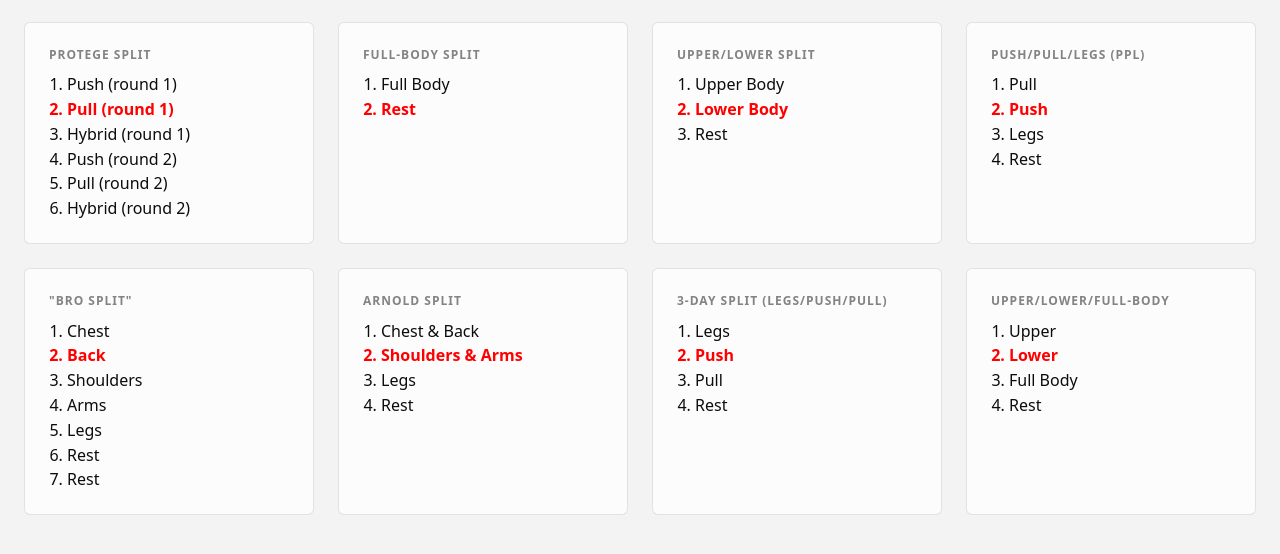
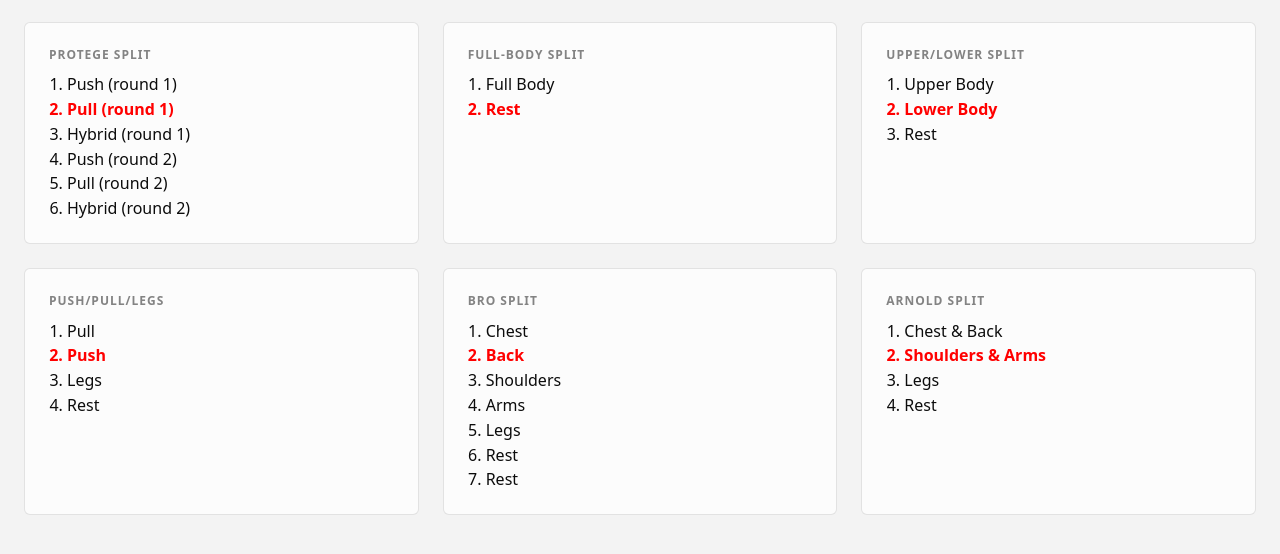
Before and after one commit to robbyklein/what-day-is-it, a plain HTML site: page index.html in a window 1280 px wide. Shown: the part 68-622 px from the top of the page. Drawn offline with Linux system fonts and the light colour scheme.

Commit message:
update splits

```diff
--- a/index.html
+++ b/index.html
@@ -23,7 +23,6 @@
       </div>
 
       <div class="split-section">
-        <!-- Full-Body -->
         <h2 class="split-section__heading">Full-Body Split</h2>
         <ol class="split-section__list">
           <li>Full Body</li>
@@ -32,7 +31,6 @@
       </div>
 
       <div class="split-section">
-        <!-- Upper/Lower -->
         <h2 class="split-section__heading">Upper/Lower Split</h2>
         <ol class="split-section__list">
           <li>Upper Body</li>
@@ -42,8 +40,7 @@
       </div>
 
       <div class="split-section">
-        <!-- Push/Pull/Legs (PPL) -->
-        <h2 class="split-section__heading">Push/Pull/Legs (PPL)</h2>
+        <h2 class="split-section__heading">Push/Pull/Legs</h2>
         <ol class="split-section__list">
           <li>Pull</li>
           <li>Push</li>
@@ -53,8 +50,7 @@
       </div>
 
       <div class="split-section">
-        <!-- "Bro Split" -->
-        <h2 class="split-section__heading">"Bro Split"</h2>
+        <h2 class="split-section__heading">Bro Split</h2>
         <ol class="split-section__list">
           <li>Chest</li>
           <li>Back</li>
@@ -67,7 +63,6 @@
       </div>
 
       <div class="split-section">
-        <!-- Arnold Split -->
         <h2 class="split-section__heading">Arnold Split</h2>
         <ol class="split-section__list">
           <li>Chest &amp; Back</li>
@@ -76,28 +71,6 @@
           <li>Rest</li>
         </ol>
       </div>
-
-      <div class="split-section">
-        <!-- 3-Day (Legs/Push/Pull) -->
-        <h2 class="split-section__heading">3-Day Split (Legs/Push/Pull)</h2>
-        <ol class="split-section__list">
-          <li>Legs</li>
-          <li>Push</li>
-          <li>Pull</li>
-          <li>Rest</li>
-        </ol>
-      </div>
-
-      <div class="split-section">
-        <!-- Upper/Lower/Full-Body -->
-        <h2 class="split-section__heading">Upper/Lower/Full-Body</h2>
-        <ol class="split-section__list">
-          <li>Upper</li>
-          <li>Lower</li>
-          <li>Full Body</li>
-          <li>Rest</li>
-        </ol>
-      </div>
     </div>
 
     <script src="./scripts.js"></script>
--- a/style.css
+++ b/style.css
@@ -103,12 +103,6 @@ h1 {
   }
 }
 
-@media (min-width: 1200px) {
-  .split-sections {
-    grid-template-columns: repeat(4, 1fr);
-  }
-}
-
 .split-section {
   background-color: var(--cards);
   border-radius: 6px;
```
